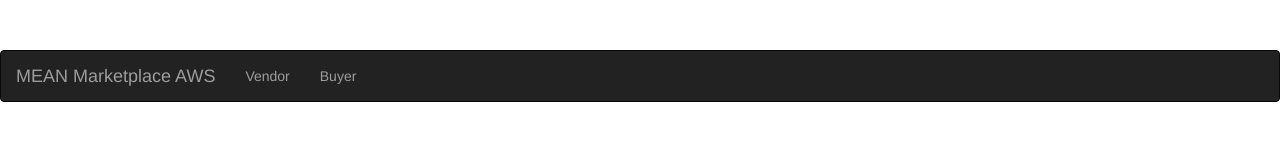
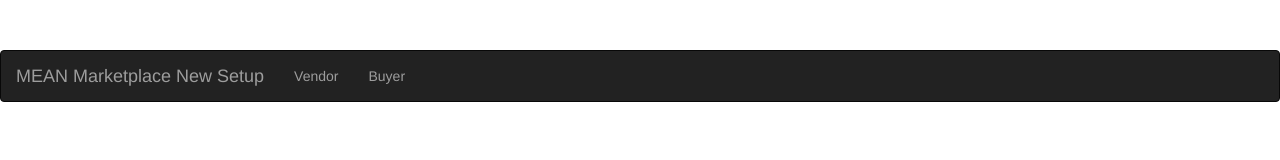
Before and after one commit to tarandhupar/opswork-test, a website: page public/index.html in a window 1280 px wide. Shown: the top 160 px of the page. Drawn offline with nearby package versions, Linux system fonts and the light colour scheme; no server answers.

Commit message:
travis and index updated

```diff
--- a/public/index.html
+++ b/public/index.html
@@ -44,7 +44,7 @@
 <!-- NAVIGATION -->
 <nav class="navbar navbar-inverse" role="navigation">
     <div class="navbar-header">
-        <a class="navbar-brand" ui-sref="#">MEAN Marketplace AWS</a>
+        <a class="navbar-brand" ui-sref="#">MEAN Marketplace New Setup</a>
     </div>
     <ul class="nav navbar-nav">
         <li><a ui-sref="vendor">Vendor</a></li>
```
Also changed, not shown: .travis.yml.
